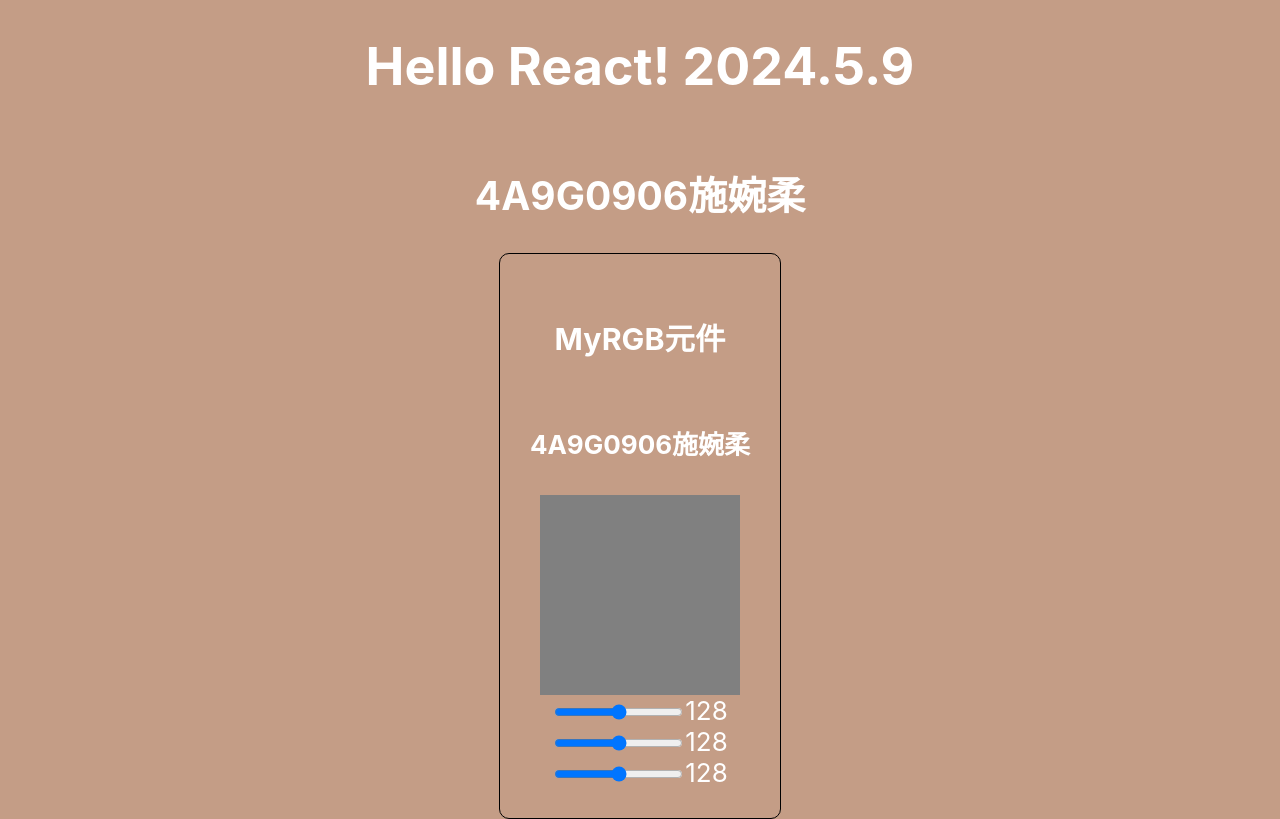
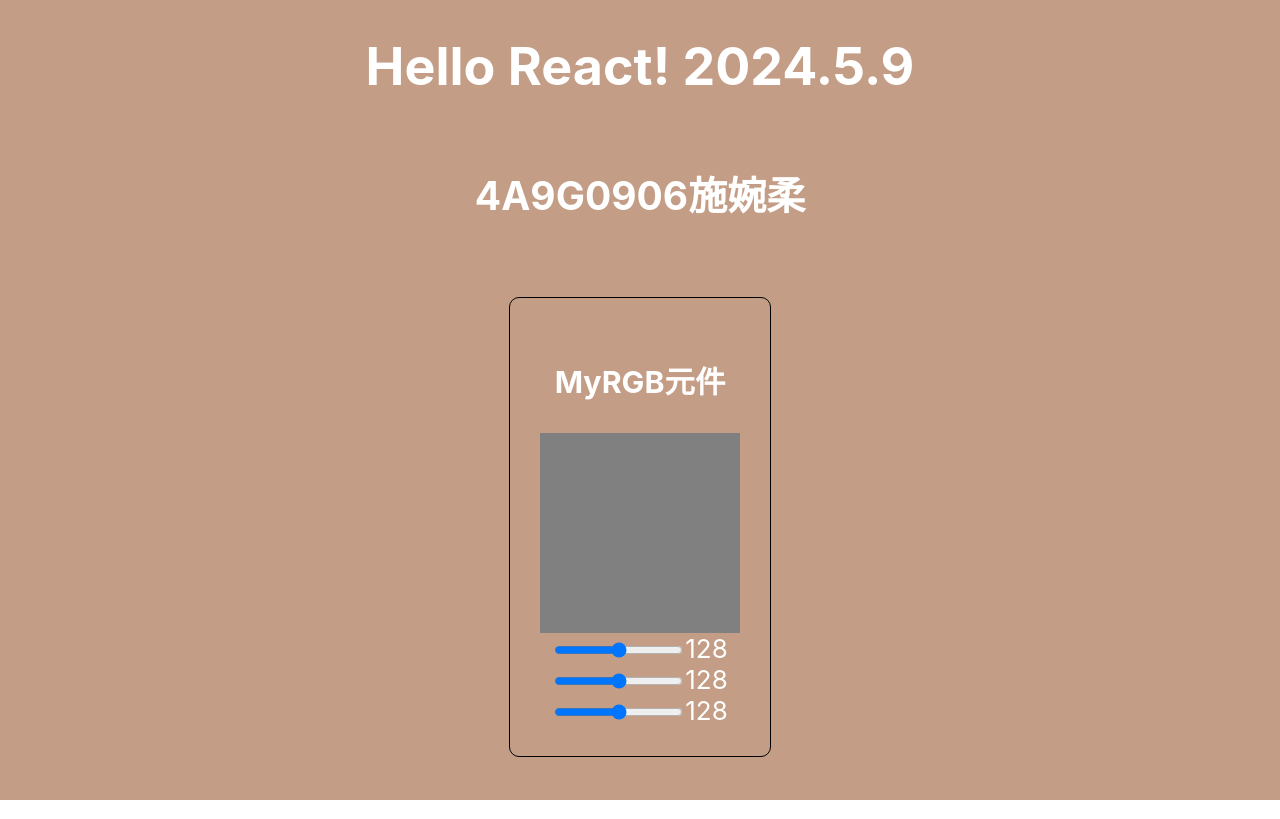
Before and after one commit to 0208Lucy/my-app, a React (Create React App) app: page / in a window 1280 px wide. Built offline with nearby package versions, Linux system fonts and the light colour scheme.

Commit message:
add MyRGBPanel element

```diff
--- a/src/components/MyRGBPanel.js
+++ b/src/components/MyRGBPanel.js
@@ -25,7 +25,6 @@
     <>
       <div style={panelCSS}>
         <h3>MyRGB元件</h3>
-        <h4>4A9G0906施婉柔</h4>
         <div
           style={{
             backgroundColor: `rgb(${r}, ${g}, ${b})`,
```
